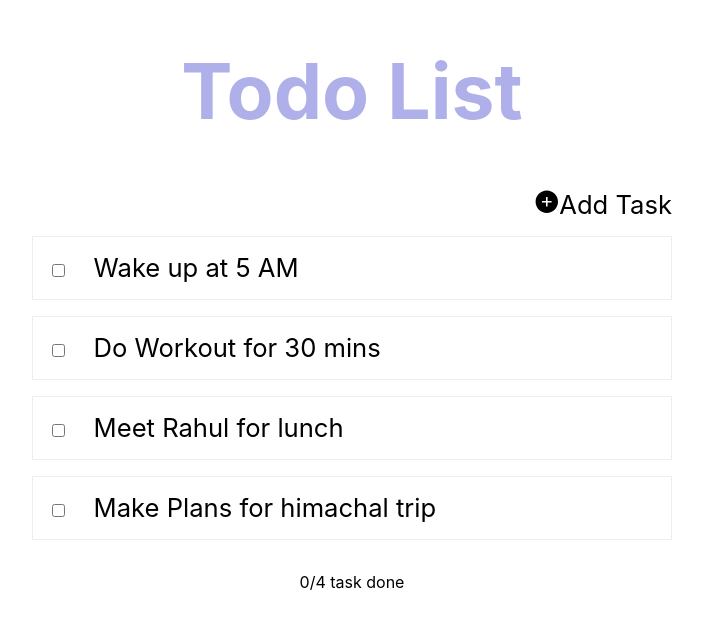
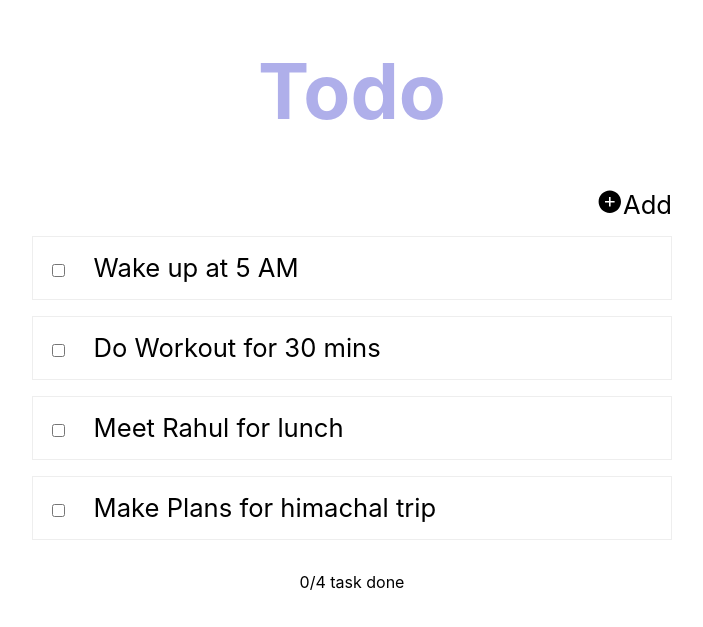
Before and after one commit to devansh332/TodoApp, a React (Create React App) app in the folder todo/: page / in a window 1280 px wide. Shown: the part 107-734 px from the top of the page, without its empty margins (288-991 px from the left). Built offline with nearby package versions, Linux system fonts and the light colour scheme.

Commit message:
bug fixes and improvements

```diff
--- a/todo/src/component/addNewTask.jsx
+++ b/todo/src/component/addNewTask.jsx
@@ -4,7 +4,7 @@ import { AiFillPlusCircle } from "react-icons/ai";
  const AddNewTask = ({addNewTaskFn})=> {
     return (
         <React.Fragment>
-            <div className="addTask" onClick={addNewTaskFn}><AiFillPlusCircle/><span>Add Task</span></div>
+            <div className="addTask" onClick={addNewTaskFn}><AiFillPlusCircle/><span>Add</span></div>
         </React.Fragment>
     )
 }
--- a/todo/src/component/todoItem.jsx
+++ b/todo/src/component/todoItem.jsx
@@ -7,7 +7,7 @@ const TodoItem = ({id,content,isChecked,onChange,deletetask}) => {
         <div className="todoitems">
             <input type= "checkbox" defaultChecked = {isChecked} id={id} onChange={onChange}/>
             <label htmlFor={id}>{content}</label>
-            <button class="btn" onClick ={()=>deletetask(id)}><AiOutlineDelete/></button>
+            <button className="btn" onClick ={()=>deletetask(id)}><AiOutlineDelete/></button>
         </div>
         </React.Fragment>
     )
--- a/todo/src/component/todoList.jsx
+++ b/todo/src/component/todoList.jsx
@@ -10,7 +10,7 @@ const TodoList = ({todoCollection,onStatusMarked,deletetask})=> {
             {
                 Object.keys(todoCollection).map((item,index)=>{
                     return(
-                        <li>
+                        <li key={`${item}_key_${index}`}>
                             <TodoItem
                             id = {item}
                             content={todoCollection[item]['task']}
--- a/todo/src/component/wrapper.jsx
+++ b/todo/src/component/wrapper.jsx
@@ -53,7 +53,6 @@ const  Wrapper = () => {
     }
     const addNewTaskFn = ()=>{
         let newTask =  prompt('Please add new task:');
-        console.log("this is si",newTask)
         if (newTask !=null && newTask.match(/^[a-z0-9 \s]+$/i)) {
              let lastId = parseInt(Object.keys(todoCollection).slice(-1)[0]);
              let newTaskItem = {task : newTask, completed: false}
@@ -66,7 +65,7 @@ const  Wrapper = () => {
     return (
         <React.Fragment>
             <div className = "mainDiv">
-                <h1 id="id_title" className="title">Todo List</h1>
+                <h1 id="id_title" className="title">Todo</h1>
                 <AddNewTask addNewTaskFn = {addNewTaskFn} />
                 <TodoList todoCollection={todoCollection}  onStatusMarked = {onStatusMarked} deletetask={deletetask} />
                 <ProgressFooter activeTasks={activeTasks} totalNumberOfTasks={numberOfTasks} />
```
